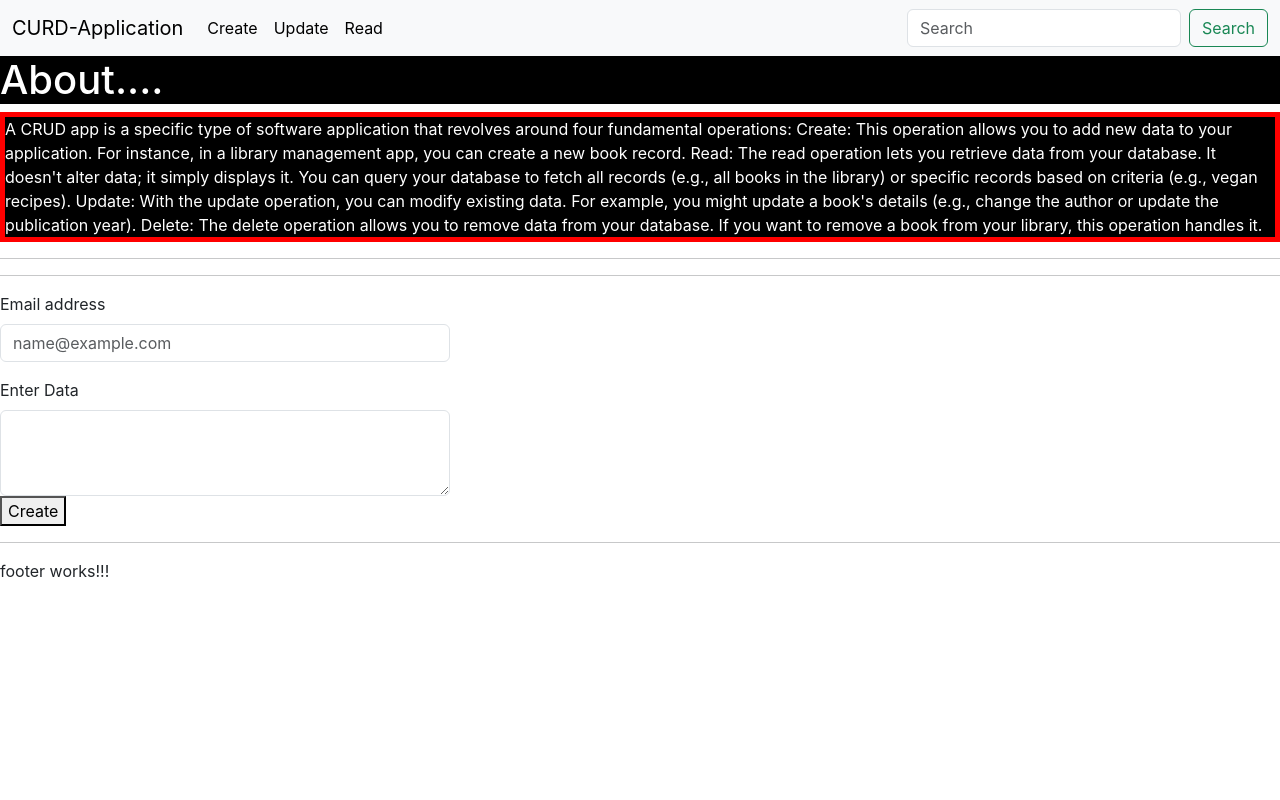
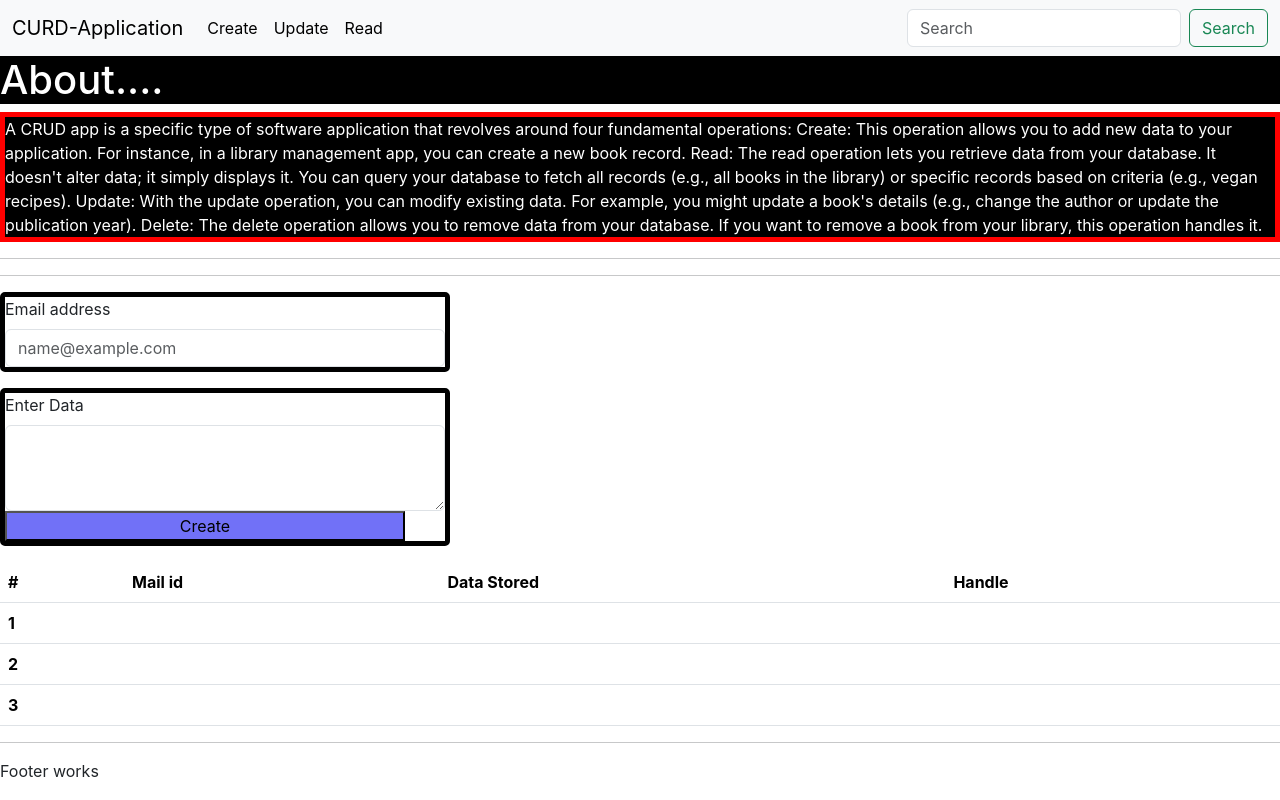
Before and after one commit to mradulnatani/CRUD-app, a React (Create React App) app: page / in a window 1280 px wide. Built offline with nearby package versions, Linux system fonts and the light colour scheme.

Commit message:
created table to show output and fixed issues with Todos.js

```diff
--- a/src/MyComponents/Footer.js
+++ b/src/MyComponents/Footer.js
@@ -2,11 +2,9 @@ import React from 'react'
 
 export default function Footer() {
   return (
-    <>
-    <hr/>
     <div>
-      footer works!!!
+      <hr/>
+      <p>Footer works</p>
     </div>
-    </>
   )
 }
--- a/src/MyComponents/Todos.css
+++ b/src/MyComponents/Todos.css
@@ -2,14 +2,23 @@
     background-color: black;
     color: white;
     border: 5px solid red;
+    margin: 0px;
+    padding: 0px;
 }
 
 .mb-3{
     width: 450px;
     align-items: center;
+    border: 5px solid black;
+    border-radius: 5px;
 }
 
 .AboutHeading{
     background-color: black;
     color: white;
 }
+.create{
+    width: 400px;
+    background-color: rgb(113, 113, 247);
+    color: black;
+}
--- a/src/MyComponents/Todos.js
+++ b/src/MyComponents/Todos.js
@@ -23,9 +23,37 @@ Delete: The delete operation allows you to remove data from your database. If yo
   <label for="exampleFormControlTextarea1" class="form-label">Enter Data</label>
   <textarea class="form-control" id="exampleFormControlTextarea1" rows="3"></textarea>
   <button className='create'>Create</button>
-  <p id='output'></p>
-  <p id='output2'></p>
 </div>
+
+<table className="table">
+  <thead>
+    <tr>
+      <th scope="col">#</th>
+      <th scope="col">Mail id</th>
+      <th scope="col">Data Stored</th>
+      <th scope="col">Handle</th>
+    </tr>
+  </thead>
+  <tbody>
+    <tr>
+      <th scope="row">1</th>
+      <td></td>
+      <td></td>
+      <td></td>
+    </tr>
+    <tr>
+      <th scope="row">2</th>
+      <td></td>
+      <td></td>
+      <td></td>
+    </tr>
+    <tr>
+      <th scope="row">3</th>
+      <td colspan="2"></td>
+      <td></td>
+    </tr>
+  </tbody>
+</table>
     </>
   )
 }
```
